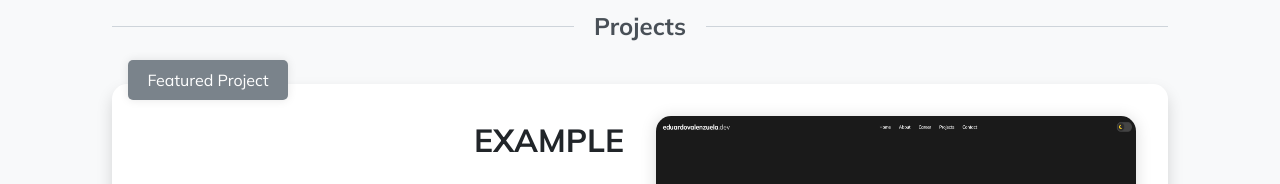
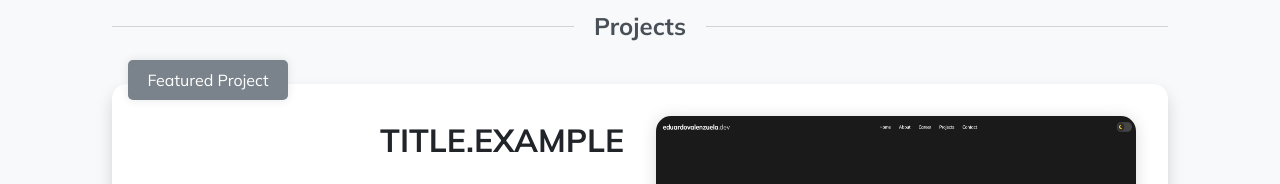
Before and after one commit to EduardoVal3/portfolio-max, a Vue app: page / in a window 1280 px wide. Shown: the part 2340-2524 px from the top of the page. Built offline with nearby package versions, Linux system fonts and the light colour scheme.

Commit message:
Projects example

```diff
--- a/src/components/views/ProjectsView.vue
+++ b/src/components/views/ProjectsView.vue
@@ -39,7 +39,7 @@
     const { t: $t } = useI18n();
     const featuredProjects = computed(() => [
       {
-        name: 'Example',
+        name: 'TITLE.Example',
         description: $t('PROJECTS.EJEMPLO'),
         stack: ['Screenshot',],
         image: '/images/cap_ejemplo.png',
```
